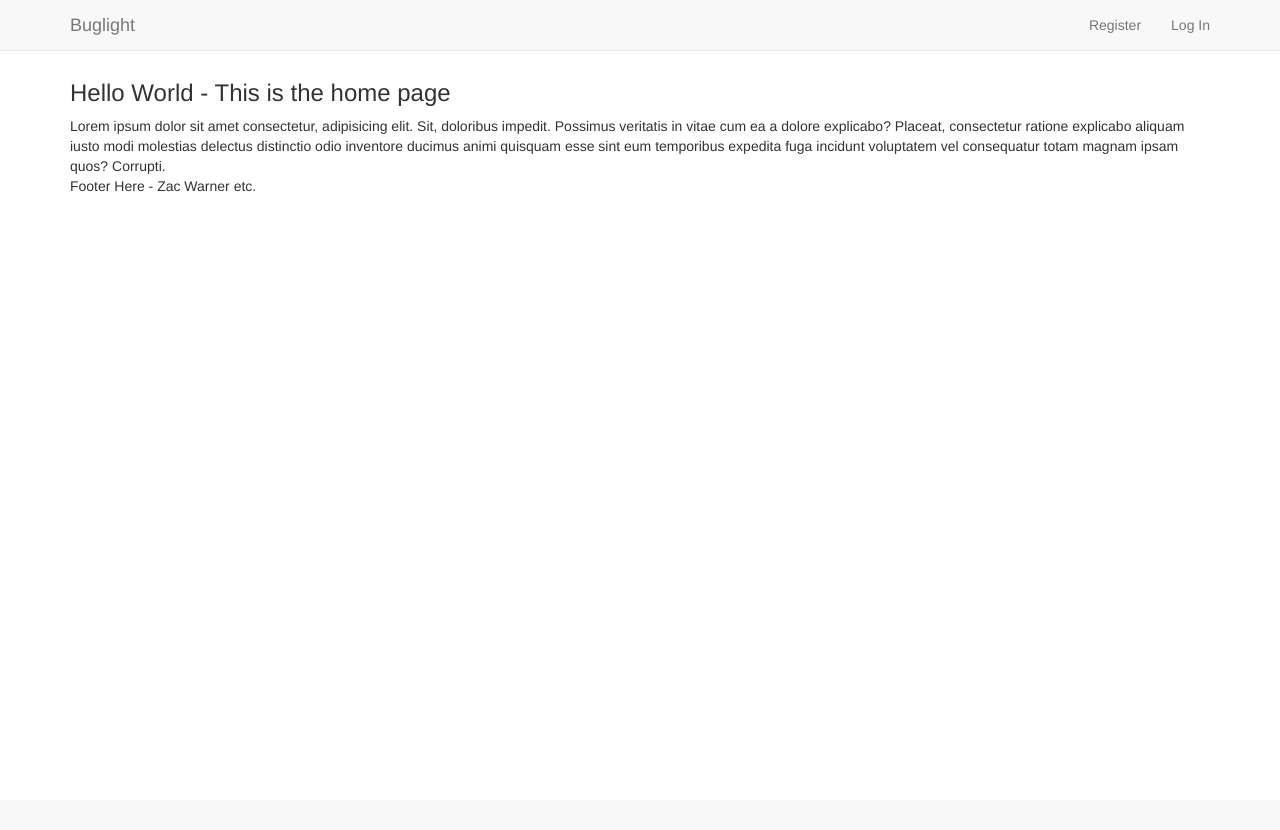
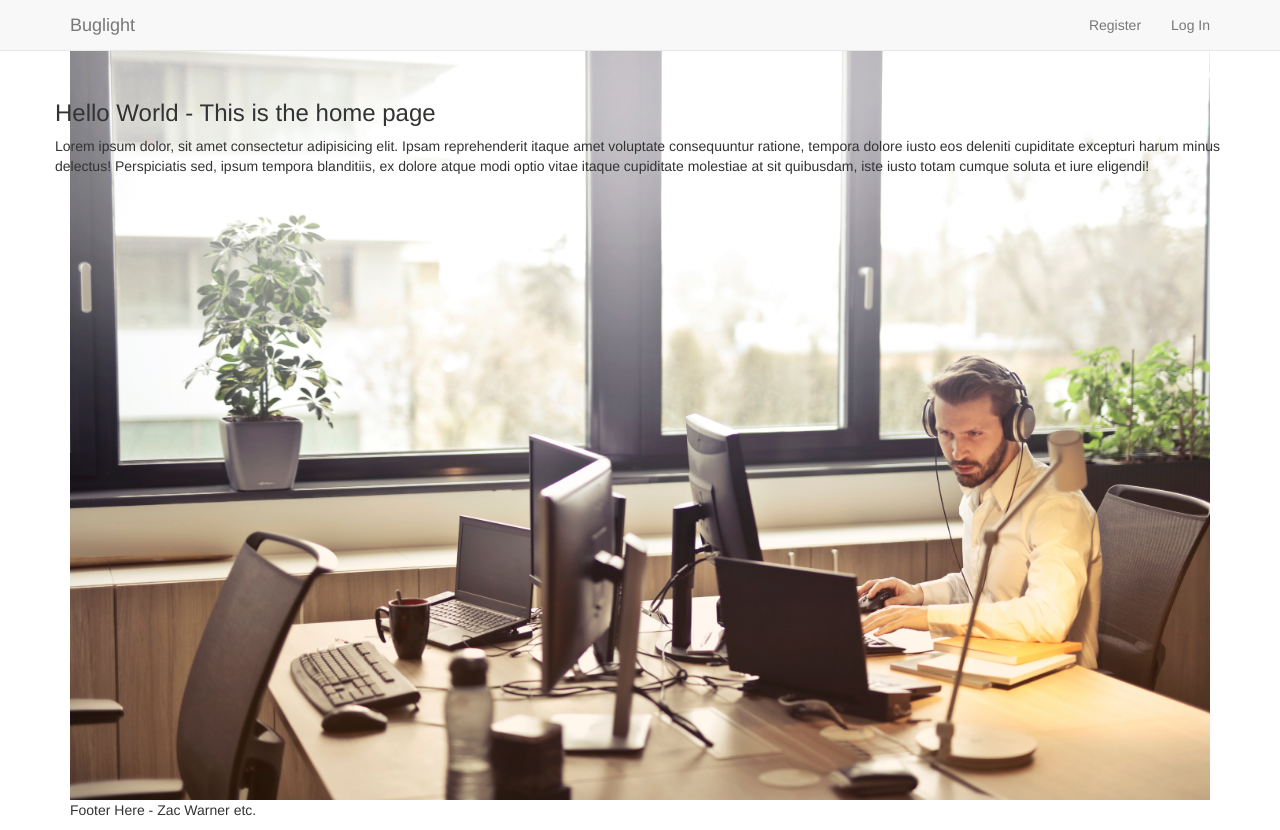
Before and after one commit to geminerald/buglight, a Django app: page / in a window 1280 px wide. Before the commit the page ends 192 px from the top, so only its background shows below. Run offline with Django 3.2, Linux system fonts and the light colour scheme; some libraries are stand-ins or nearby versions.

Commit message:
linked stylesheets, added background and icon images

```diff
--- a/buglight/settings.py
+++ b/buglight/settings.py
@@ -127,5 +127,7 @@ USE_TZ = True
 # https://docs.djangoproject.com/en/1.11/howto/static-files/
 
 STATIC_URL = '/static/'
-
+STATICFILES_DIRS = (
+    os.path.join(BASE_DIR, "static"),
+)
 MESSAGE_STORAGE = 'django.contrib.messages.storage.session.SessionStorage'
--- a/buglight/urls.py
+++ b/buglight/urls.py
@@ -18,10 +18,12 @@ from django.contrib import admin
 from accounts import urls as account_urls
 from home import urls as home_urls
 from bugs import urls as bugs_urls
+from django.views import static
+
 
 urlpatterns = [
     url(r'^admin/', admin.site.urls),
+    url(r'^', include(home_urls)),
     url(r'^accounts/', include(account_urls)),
-    url(r'^', include(home_urls)),
     url(r'^bugs/', include(bugs_urls))
 ]
--- a/home/templates/index.html
+++ b/home/templates/index.html
@@ -2,8 +2,20 @@
 
 {% block content %}
 
-<h3 class="masthead">Hello World - This is the home page</h3>
+<div class="home-bg">
 
-Lorem ipsum dolor sit amet consectetur, adipisicing elit. Sit, doloribus impedit. Possimus veritatis in vitae cum ea a dolore explicabo? Placeat, consectetur ratione explicabo aliquam iusto modi molestias delectus distinctio odio inventore ducimus animi quisquam esse sint eum temporibus expedita fuga incidunt voluptatem vel consequatur totam magnam ipsam quos? Corrupti.
+	<div class="row home-intro">
+
+		<h3 class="masthead">Hello World - This is the home page</h3>
+
+		<p>Lorem ipsum dolor, sit amet consectetur adipisicing elit. Ipsam reprehenderit itaque amet voluptate
+			consequuntur ratione, tempora dolore iusto eos deleniti cupiditate excepturi harum minus delectus!
+			Perspiciatis sed, ipsum tempora blanditiis, ex dolore atque modi optio vitae itaque cupiditate molestiae at
+			sit quibusdam, iste iusto totam cumque soluta et iure eligendi!</p>
+
+	</div>
+</div>
+
+
 
 {% endblock %}
--- a/static/css/custom.css
+++ b/static/css/custom.css
@@ -1,3 +1,16 @@
 .masthead{
-    margin-top: 80px;
+    margin-top: 100px;
 }
+
+.home-bg{
+    min-height: 100vh;
+    min-width: 100%;
+    background-image: url('../images/home-bg-image.jpg');
+    background-repeat: no-repeat;
+    background-size: cover;
+    background-color: rgba(0,0,0,0.2)
+}
+
+.home-intro{
+
+}
--- a/templates/base.html
+++ b/templates/base.html
@@ -8,6 +8,9 @@
     <title>Buglight</title>
     <link rel="stylesheet" href="https://cdnjs.cloudflare.com/ajax/libs/bootswatch/3.3.7/cerulean/bootstrap.min.css">
     <link rel="stylesheet" href="{% static 'css/custom.css' %}">
+
+    <link rel="icon" href="{% static 'images/bug-zap-icon.png' %}">
+
     <script src="https://cdnjs.cloudflare.com/ajax/libs/jquery/3.2.1/jquery.min.js"></script>
     <script src="https://cdnjs.cloudflare.com/ajax/libs/twitter-bootstrap/3.3.7/js/bootstrap.min.js"></script>
 </head>
```
Also changed, not shown: static/images/bug-zap-icon.png (added), static/images/home-bg-image.jpg (added).
